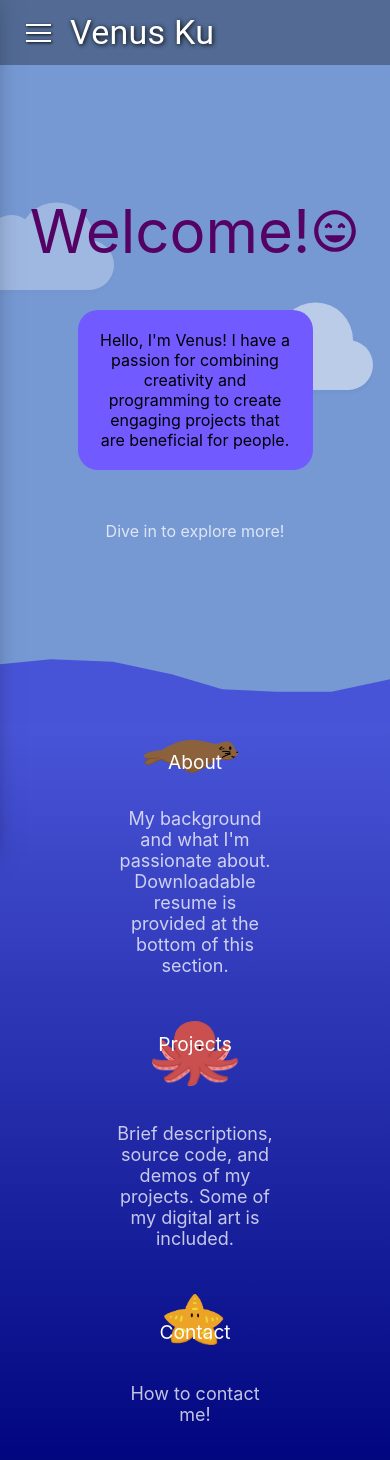
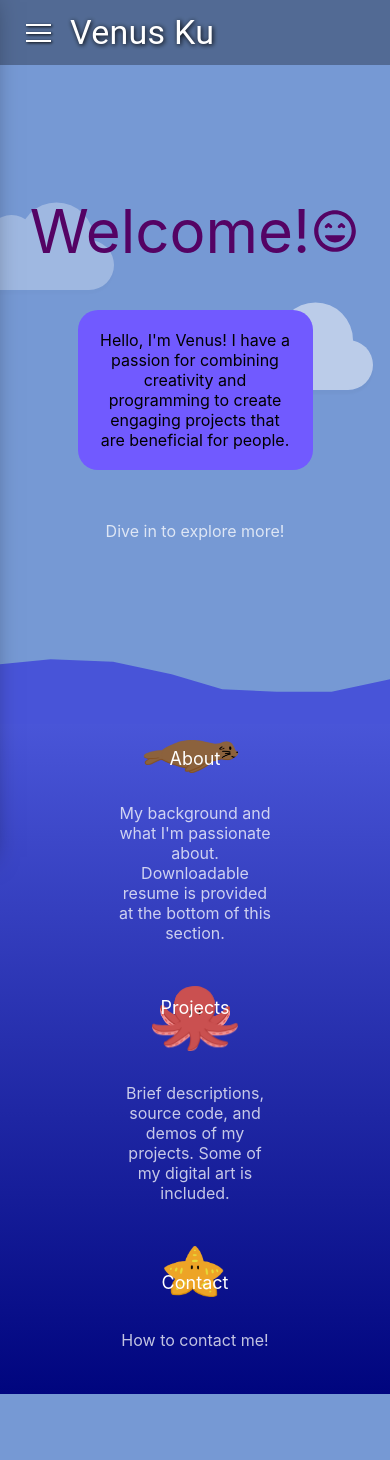
Before and after one commit to venuswku/venuswku.github.io, a React (Create React App) app: page / in a window 390 px wide. Shown: the top 1460 px of the page. After the commit the page ends 1394 px from the top, so only its background shows below. Built offline with nearby package versions, Linux system fonts and the light colour scheme.

Commit message:
changed font size on home page to be responsive

```diff
--- a/src/Pages/Contact/Contact.css
+++ b/src/Pages/Contact/Contact.css
@@ -179,7 +179,6 @@
 /* when display screen is less than or equal to 375 pixels wide */
 @media (max-width: 375px) {
     .starfish-speech {
-        /* top: 140px; */
         margin-left: 81%;
     }
     .starfishy {
--- a/src/Pages/Home/Home.css
+++ b/src/Pages/Home/Home.css
@@ -271,6 +271,7 @@
     .cloud3 {
         animation: animateCloud3Initial 25s linear 1, animateCloud3Loop 32s linear infinite 22s;
     }
+
     .home-heading {
         font-size: 60px;
         margin-top: -270px;
@@ -280,6 +281,17 @@
     }
     .wave {
         margin-top: -17%;
+    }
+
+    .section-name {
+        font-size: large;
+    }
+    .about-name {
+        margin-top: -4.4%;
+        margin-bottom: 4.6%;
+    }
+    .section-description {
+        font-size: medium;
     }
 }
 
```
Also changed, not shown: 1 other file (tests, documents, lock files or other folders).
